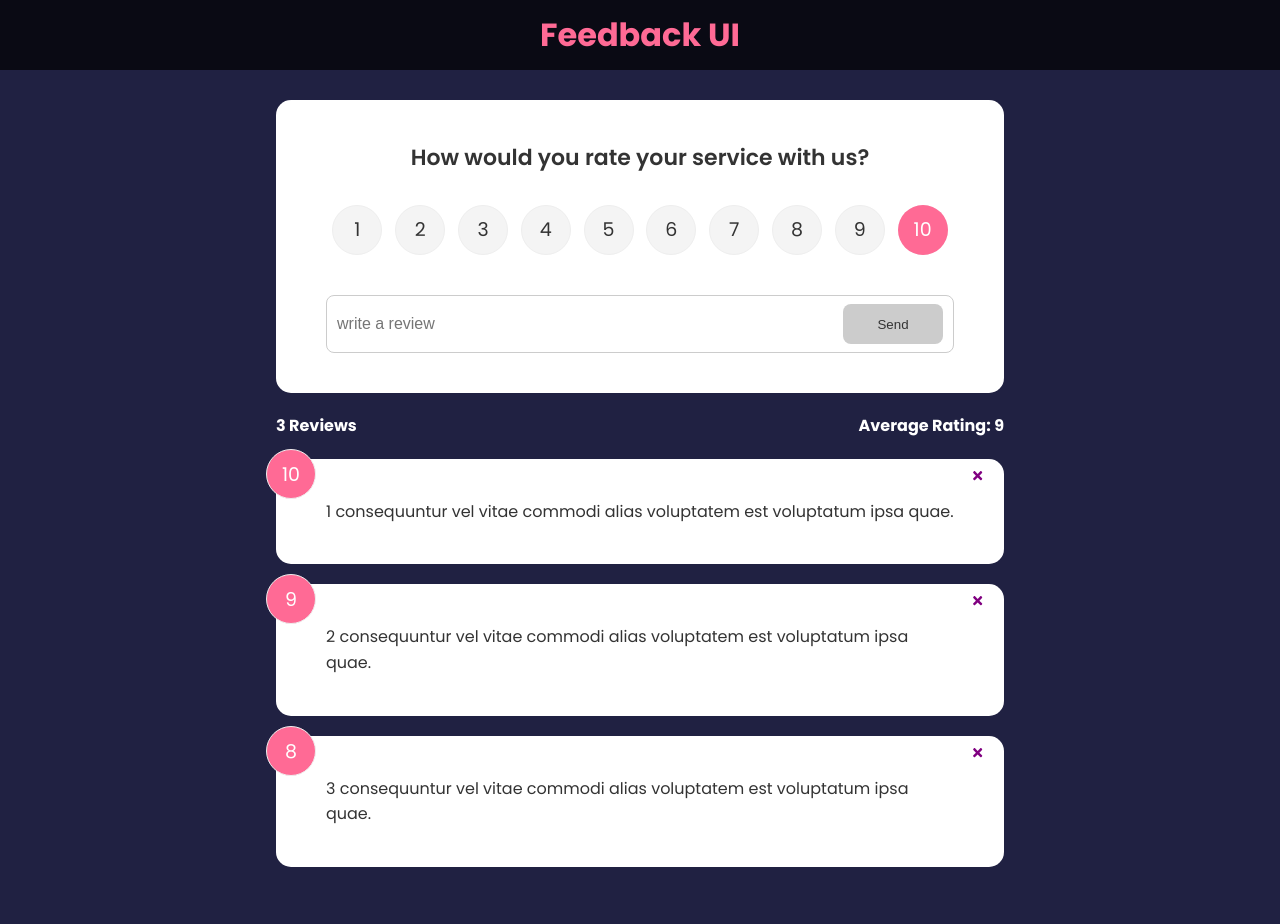
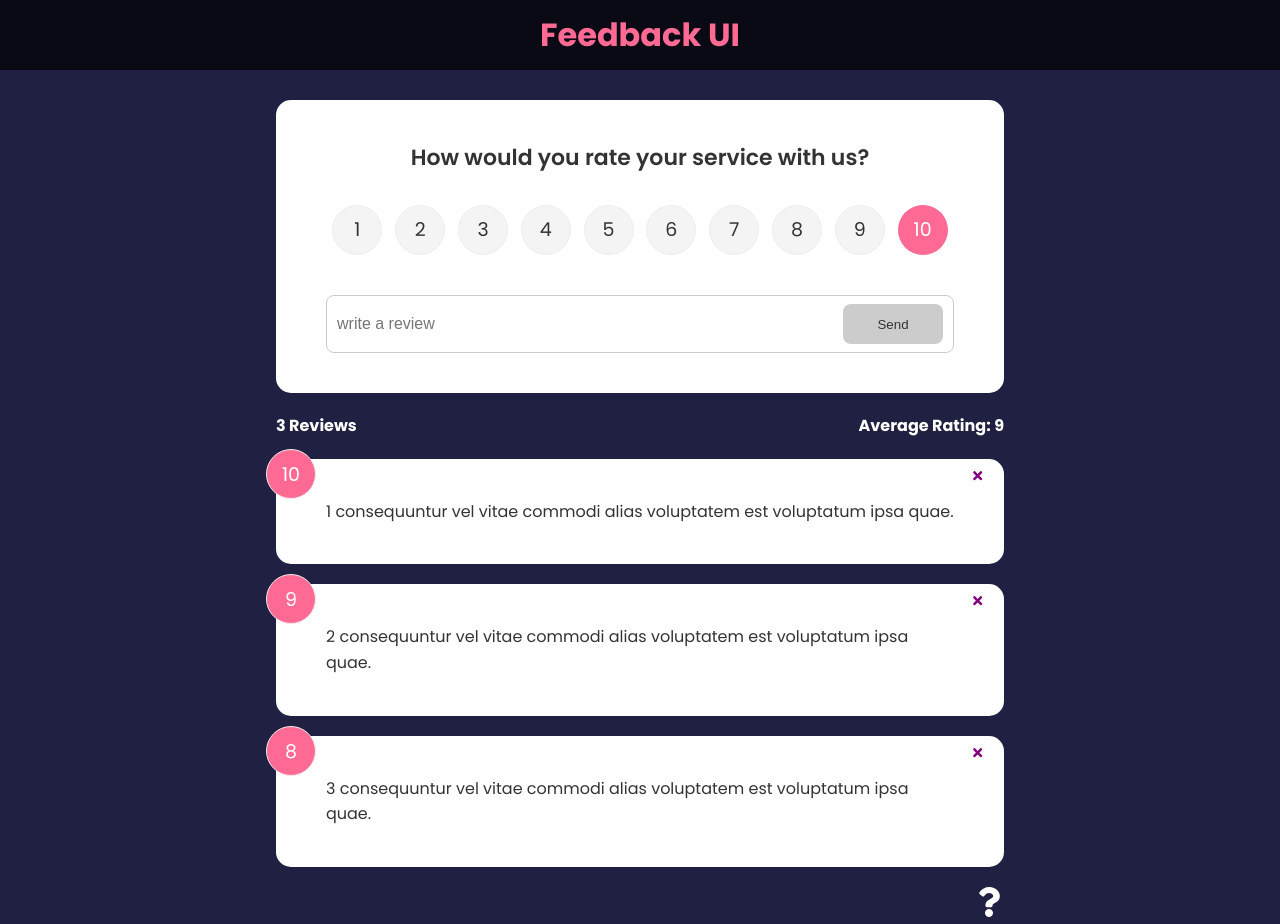
Before and after one commit to DeadDodo15/feedback-app, a React (Create React App) app: page / in a window 1280 px wide. Before the commit the page ends 887 px from the top, so only its background shows below. Built offline with nearby package versions, Linux system fonts and the light colour scheme.

Commit message:
Created Nav links for about page and back

```diff
--- a/src/App.js
+++ b/src/App.js
@@ -7,6 +7,7 @@
 import { v4 as uuidv4 } from 'uuid'
 import AboutPage from "./pages/AboutPage"
 import {BrowserRouter as Router, Route, Routes} from 'react-router-dom'
+import AboutIconLink from "./components/AboutIconLink"
 
 
 function App(){
@@ -39,6 +40,8 @@
 
         <Route path="/about" element={<AboutPage/>}/>
       </Routes>
+
+      <AboutIconLink />
     </div>
     </Router>
 }
--- /dev/null
+++ b/src/components/AboutIconLink.jsx
@@ -0,0 +1,15 @@
+import { FaQuestion } from "react-icons/fa"
+import {Link} from 'react-router-dom'
+
+
+function AboutIconLink(){
+    return (
+        <div className="about-link">
+            <Link to='/about'>
+            <FaQuestion size={30}/>
+            </Link>
+        </div>
+    )
+}
+
+export default AboutIconLink
--- a/src/pages/AboutPage.jsx
+++ b/src/pages/AboutPage.jsx
@@ -1,4 +1,5 @@
 import Card from "../components/shared/card"
+import {Link} from 'react-router-dom'
 
 function AboutPage() {
     return (
@@ -8,7 +9,7 @@
                 <p>this is a react app to leave feedback for a product or service</p>
                 <p>Version 1.0.0</p>
 
-                <p><a href="/">Back to home</a></p>
+                <p><Link to="/">Back to home</Link></p>
             </div>
         </Card>
 
```
